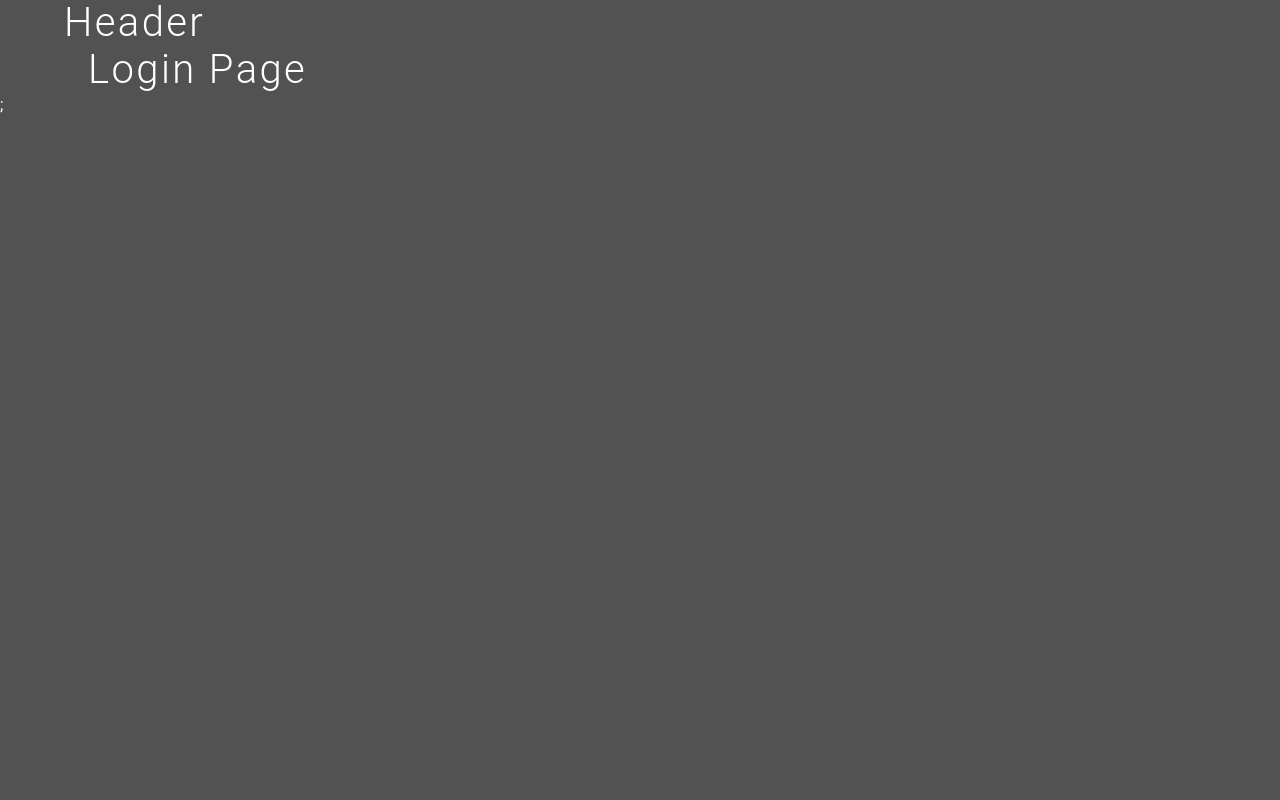
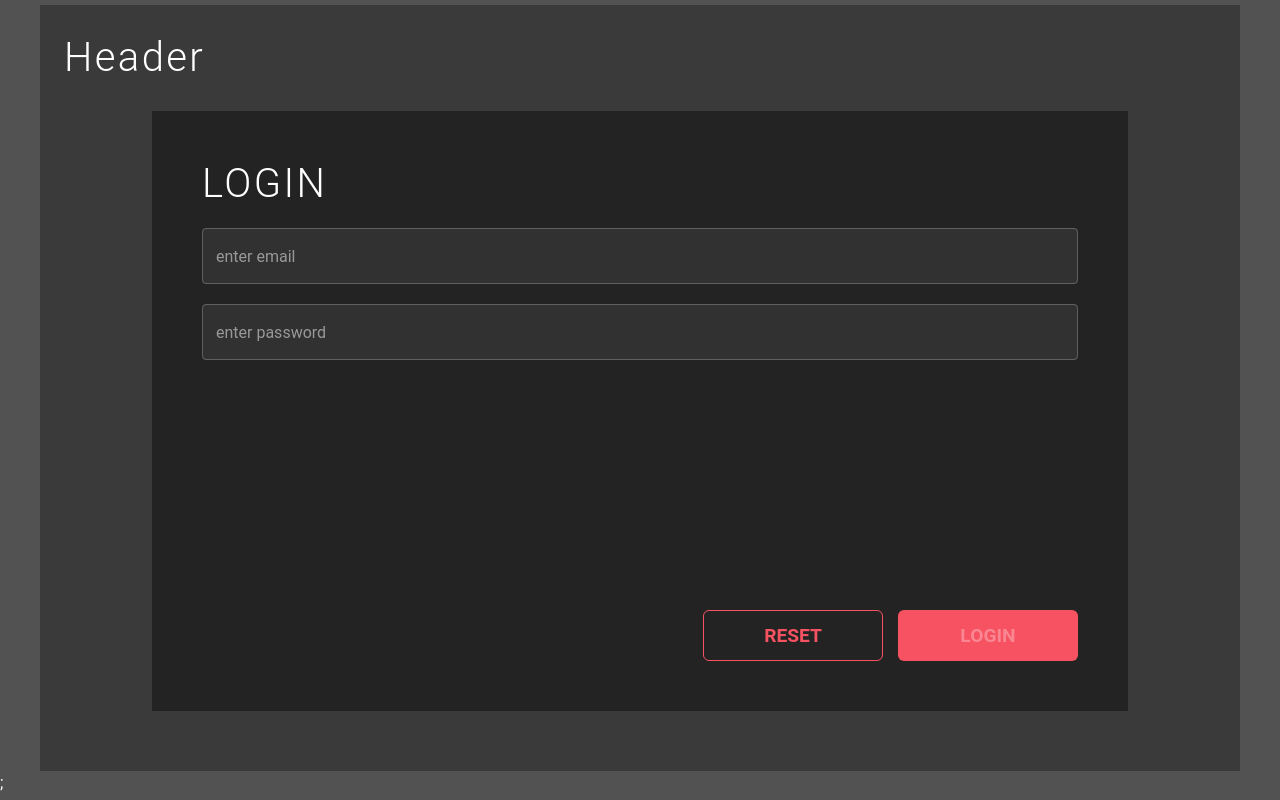
Before and after one commit to Lena523/react-short-track, a React (Vite) app: page /login in a window 1280 px wide. Built offline with nearby package versions, Linux system fonts and the light colour scheme.

Commit message:
feat: add LoginForm with validation and styles

```diff
--- a/package.json
+++ b/package.json
@@ -26,6 +26,7 @@
     "@reduxjs/toolkit": "^2.11.2",
     "react": "^19.2.0",
     "react-dom": "^19.2.0",
+    "react-hook-form": "^7.71.1",
     "react-redux": "^9.2.0",
     "react-router": "^7.13.0"
   },
--- a/src/App.tsx
+++ b/src/App.tsx
@@ -1,17 +1,24 @@
-import { CssBaseline, Container } from '@mui/material';
+import { CssBaseline, Container, Box } from '@mui/material';
 import { Outlet } from 'react-router';
 import Header from '@components/Header/Header';
 
 function App() {
   return (
-    <>
+    <Box
+      sx={{
+        display: 'flex',
+        flexDirection: 'column',
+        justifyContent: 'center',
+        minHeight: '100vh',
+      }}
+    >
       <CssBaseline />
       <Container>
         <Header />
         <Outlet />
       </Container>
       ;
-    </>
+    </Box>
   );
 }
 
--- /dev/null
+++ b/src/components/LoginForm/LoginForm.tsx
@@ -0,0 +1,70 @@
+import { useForm } from 'react-hook-form';
+import type { SubmitHandler } from 'react-hook-form';
+import type { Inputs } from '@/types/login-form-types';
+import { Box, TextField, Button, Typography } from '@mui/material';
+import { FormContainer } from '@components/common/FormContainer/FormContainer';
+
+export default function LoginForm() {
+  const {
+    register,
+    handleSubmit,
+    reset,
+    formState: { errors, isValid },
+  } = useForm<Inputs>({ criteriaMode: 'all', mode: 'onChange' });
+  const onSubmit: SubmitHandler<Inputs> = (data) => console.log(data);
+
+  const handleReset = () => {
+    reset();
+  };
+
+  return (
+    <FormContainer>
+      <form onSubmit={handleSubmit(onSubmit)}>
+        <Box
+          sx={{
+            display: 'flex',
+            flexDirection: 'column',
+            minHeight: { xs: 'auto', md: '500px' },
+            height: '100%',
+          }}
+        >
+          <Box sx={{ flexGrow: 1, display: 'flex', flexDirection: 'column', gap: '20px' }}>
+            <Typography variant="h1">LOGIN</Typography>
+            <TextField
+              aria-label="EMAIL"
+              placeholder="enter email"
+              {...register('email', {
+                required: 'The email is required',
+                pattern: {
+                  value: /^[A-Z0-9._%+-]+@[A-Z0-9.-]+\.[A-Z]{2,}$/i,
+                  message: 'The wrong format of email',
+                },
+              })}
+              error={!!errors.email}
+              helperText={errors.email?.message}
+            />
+            <TextField
+              aria-label="PASSWORD"
+              placeholder="enter password"
+              {...register('password', {
+                required: 'The password is required',
+                minLength: { value: 8, message: 'at least 8 symbols' },
+                maxLength: { value: 20, message: 'at most 20 symbols' },
+              })}
+              error={!!errors.password}
+              helperText={errors.password?.message}
+            />
+          </Box>
+          <Box sx={{ display: 'flex', gap: '15px', justifyContent: 'flex-end' }}>
+            <Button variant="blackButton" onClick={handleReset}>
+              RESET
+            </Button>
+            <Button variant="redButton" type="submit" disabled={!isValid}>
+              LOGIN
+            </Button>
+          </Box>
+        </Box>
+      </form>
+    </FormContainer>
+  );
+}
--- /dev/null
+++ b/src/components/common/FormContainer/FormContainer.ts
@@ -0,0 +1,9 @@
+import { Box, styled } from '@mui/material';
+
+export const FormContainer = styled(Box)({
+  maxWidth: '976px',
+  backgroundColor: '#232323',
+  margin: '0 auto',
+  padding: '50px',
+  aspectRatio: '16 / 9',
+});
--- a/src/pages/LoginPage/LoginPage.tsx
+++ b/src/pages/LoginPage/LoginPage.tsx
@@ -1,9 +1,10 @@
-import { Container, Typography } from '@mui/material';
+import { Container } from '@mui/material';
+import LoginForm from '@/components/LoginForm/LoginForm';
 
 export default function LoginPage() {
   return (
     <Container>
-      <Typography variant="h1">Login Page</Typography>
+      <LoginForm />
     </Container>
   );
 }
--- a/src/theme.ts
+++ b/src/theme.ts
@@ -60,11 +60,15 @@ export const themeOptions: ThemeOptions = {
   components: {
     MuiButton: {
       styleOverrides: {
-        root: {
+        root: ({ theme }) => ({
           borderRadius: 6,
           textTransform: 'none',
           padding: '8px 20px',
-        },
+          width: '100%',
+          [theme.breakpoints.up('sm')]: {
+            width: '180px',
+          },
+        }),
       },
       defaultProps: {
         disableElevation: true,
@@ -74,11 +78,20 @@ export const themeOptions: ThemeOptions = {
       variants: [
         {
           props: { variant: 'redButton' },
-          style: { color: '#FFFFFF', backgroundColor: '#F65261' },
+          style: {
+            color: '#FFFFFF',
+            backgroundColor: '#F65261',
+            '&:hover': { backgroundColor: '#d44350' },
+          },
         },
         {
           props: { variant: 'blackButton' },
-          style: { border: '1px solid #F65261', color: '#F65261', backgroundColor: '#232323' },
+          style: {
+            border: '1px solid #F65261',
+            color: '#F65261',
+            backgroundColor: '#232323',
+            '&:hover': { backgroundColor: '#313131' },
+          },
         },
       ],
     },
@@ -101,5 +114,15 @@ export const themeOptions: ThemeOptions = {
         },
       },
     },
+
+    MuiContainer: {
+      styleOverrides: {
+        root: {
+          maxWidth: '1200px',
+          backgroundColor: '#3A3A3A',
+          padding: '30px',
+        },
+      },
+    },
   },
 };
--- /dev/null
+++ b/src/types/login-form-types.ts
@@ -0,0 +1,4 @@
+export type Inputs = {
+  email: string;
+  password: string;
+};
```
Also changed, not shown: 1 other file (tests, documents, lock files or other folders).
